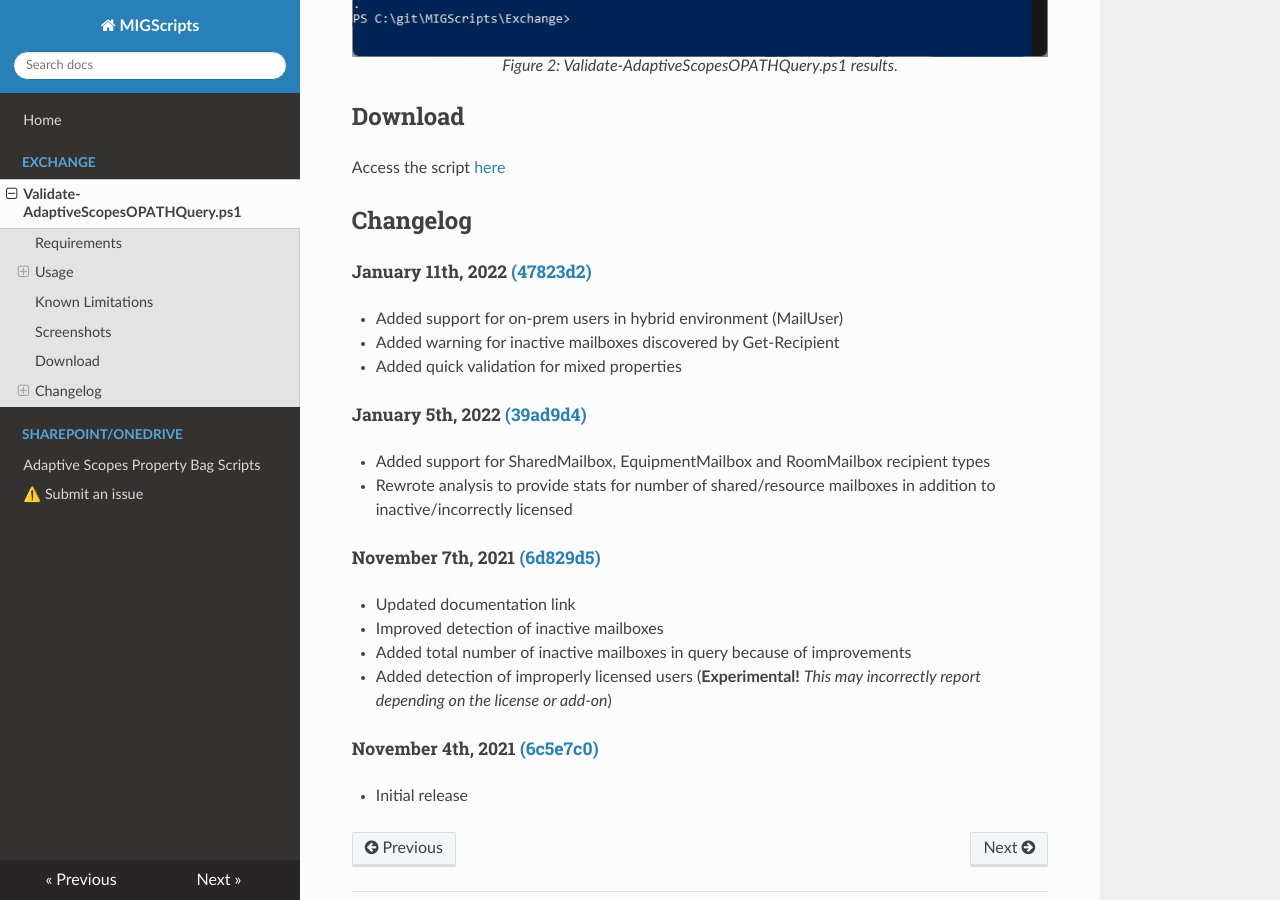
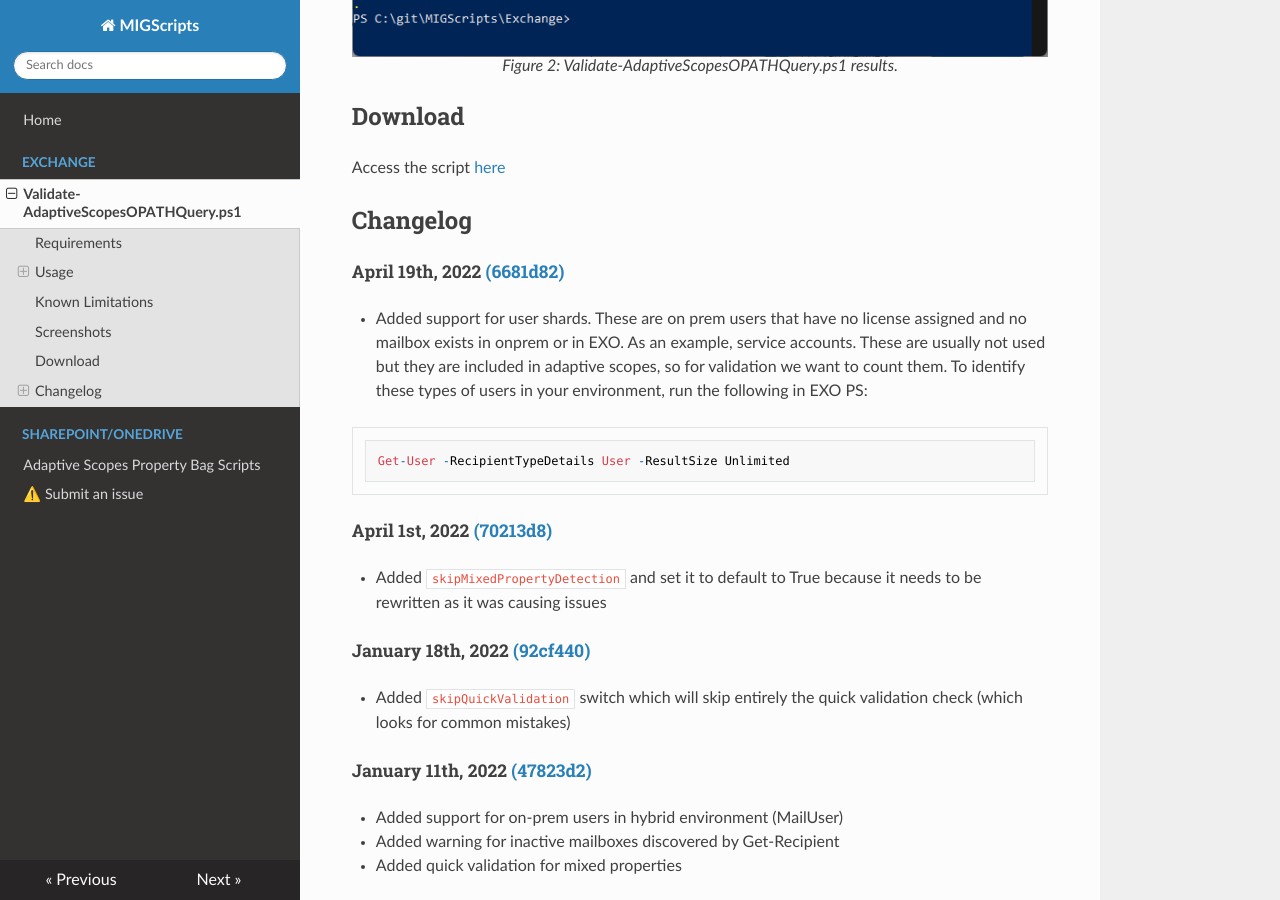
Before and after one commit to brenle/MIGScripts, an MkDocs documentation site: the page built from docs/exo/validate-adaptivescopesopathquery.md, in a window 1280 px wide and 900 px high, scrolled down 2685 px. Built offline with MkDocs 1.6.1, drawn with Linux system fonts in a browser that asks for light colours; nearby versions of some CDN libraries.

Commit message:
add recent updates to script

````diff
--- a/docs/exo/validate-adaptivescopesopathquery.md
+++ b/docs/exo/validate-adaptivescopesopathquery.md
@@ -71,25 +71,41 @@ Access the script [here](https://github.com/brenle/MIGScripts/blob/main/Exchange
 
 ## Changelog
 
-##### January 11th, 2022 [(47823d2)](https://github.com/brenle/MIGScripts/commit/47823d2a7238fc6636324aa2c22bdc58fb87c6c4#diff-d66eb284e212b1b6f1b77953502640bbff7c6cf68a740538c399132a83193360)
+##### April 19th, 2022 [(6681d82)](https://github.com/brenle/MIGScripts/commit/6681d82436e1b0bf0e85ff85f20db0cd72ca6274)
+
+- Added support for user shards. These are on prem users that have no license assigned and no mailbox exists in onprem or in EXO.  As an example, service accounts. These are usually not used but they are included in adaptive scopes, so for validation we want to count them.  To identify these types of users in your environment, run the following in EXO PS:
+
+``` powershell
+Get-User -RecipientTypeDetails User -ResultSize Unlimited
+```
+
+##### April 1st, 2022 [(70213d8)](https://github.com/brenle/MIGScripts/commit/70213d8e125f433e752b148c8428e30257ad6a9e)
+
+- Added `skipMixedPropertyDetection` and set it to default to True because it needs to be rewritten as it was causing issues
+
+##### January 18th, 2022 [(92cf440)](https://github.com/brenle/MIGScripts/commit/92cf4409115b932bf3445785f2d1db9eb33fae98)
+
+- Added `skipQuickValidation` switch which will skip entirely the quick validation check (which looks for common mistakes)
+
+##### January 11th, 2022 [(47823d2)](https://github.com/brenle/MIGScripts/commit/47823d2a7238fc6636324aa2c22bdc58fb87c6c4)
 
 - Added support for on-prem users in hybrid environment (MailUser)
 - Added warning for inactive mailboxes discovered by Get-Recipient
 - Added quick validation for mixed properties
 
-##### January 5th, 2022 [(39ad9d4)](https://github.com/brenle/MIGScripts/commit/39ad9d4f80599c69a99318b28aa01ad421d87482#diff-d66eb284e212b1b6f1b77953502640bbff7c6cf68a740538c399132a83193360)
+##### January 5th, 2022 [(39ad9d4)](https://github.com/brenle/MIGScripts/commit/39ad9d4f80599c69a99318b28aa01ad421d87482)
 
 - Added support for SharedMailbox, EquipmentMailbox and RoomMailbox recipient types
 - Rewrote analysis to provide stats for number of shared/resource mailboxes in addition to inactive/incorrectly licensed
 
-##### November 7th, 2021 [(6d829d5)](https://github.com/brenle/MIGScripts/commit/6d829d5acf12f5b3a8e43383089106ff2c3b4d51#diff-d66eb284e212b1b6f1b77953502640bbff7c6cf68a740538c399132a83193360)
+##### November 7th, 2021 [(6d829d5)](https://github.com/brenle/MIGScripts/commit/6d829d5acf12f5b3a8e43383089106ff2c3b4d51)
 
 - Updated documentation link
 - Improved detection of inactive mailboxes
 - Added total number of inactive mailboxes in query because of improvements
 - Added detection of improperly licensed users (**Experimental!** *This may incorrectly report depending on the license or add-on*)
 
-##### November 4th, 2021 [(6c5e7c0)](https://github.com/brenle/MIGScripts/commit/6c5e7c01c9815d189eda8b81e3ee5a0933477c8d#diff-d66eb284e212b1b6f1b77953502640bbff7c6cf68a740538c399132a83193360)
+##### November 4th, 2021 [(6c5e7c0)](https://github.com/brenle/MIGScripts/commit/6c5e7c01c9815d189eda8b81e3ee5a0933477c8d)
 
 
 - Initial release
````
